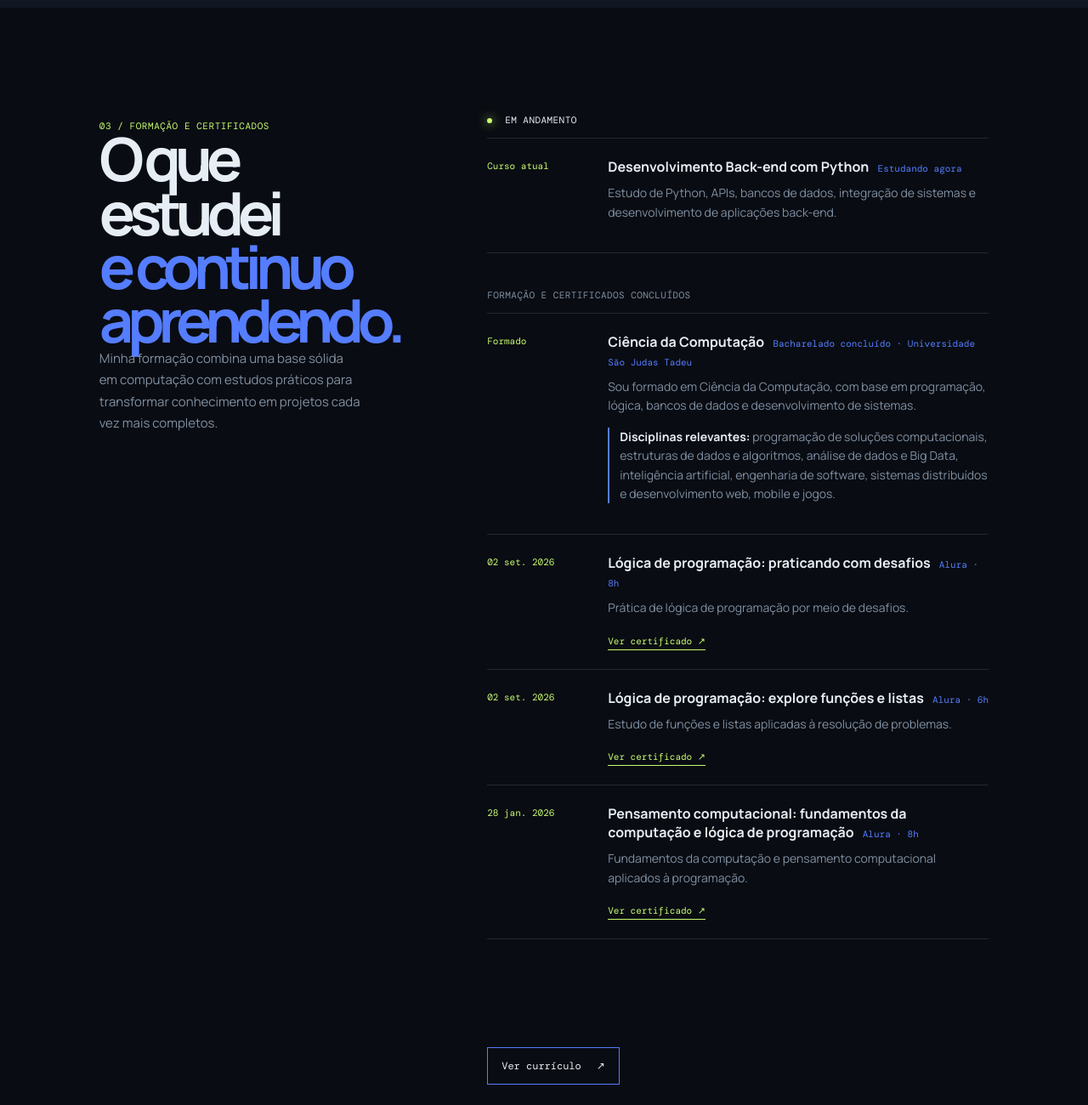
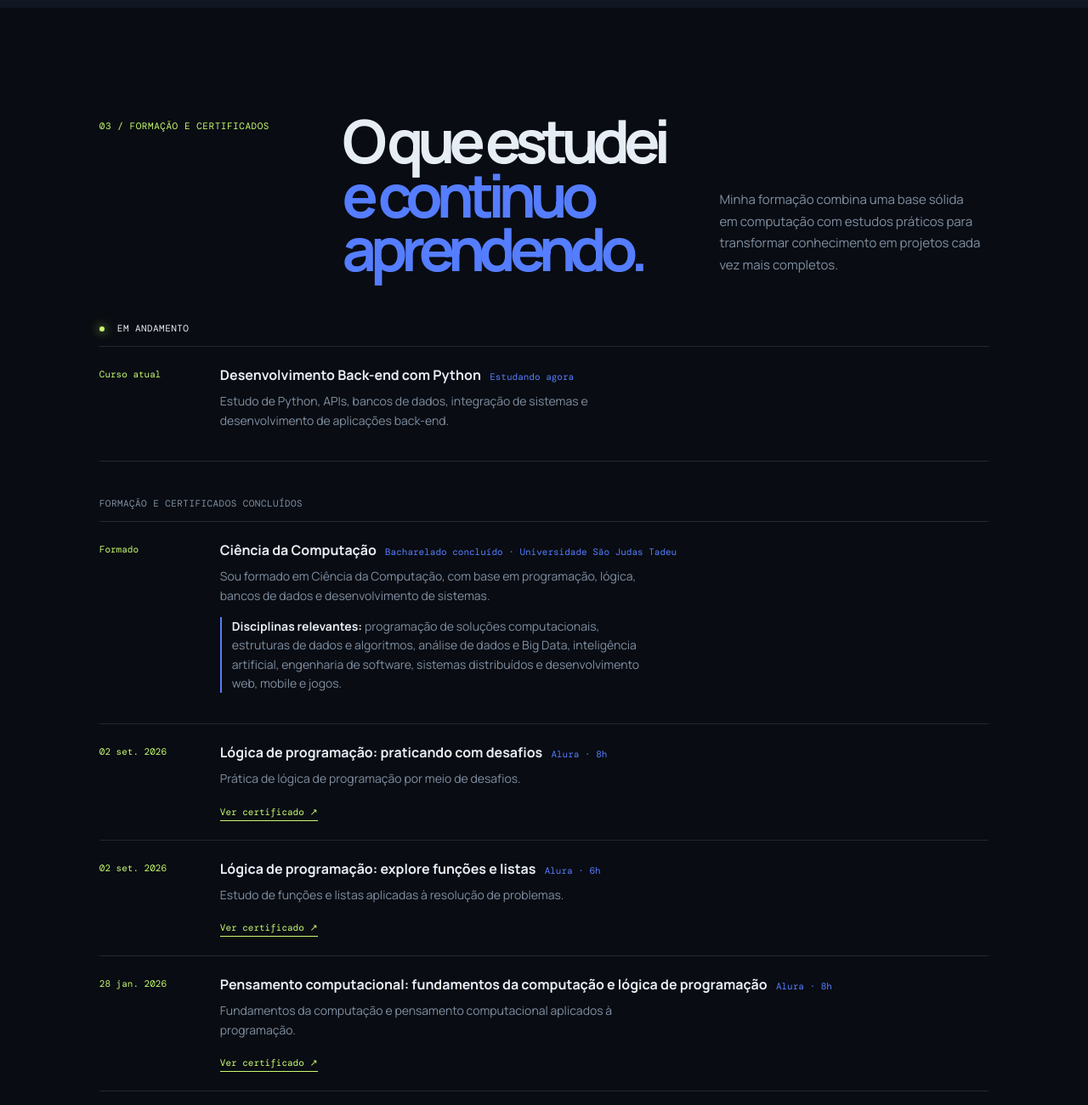
Before and after one commit to MarcelloBF/Portifolio, a plain HTML site: page index.html in a window 1280 px wide. Shown: the part 2340-3640 px from the top of the page at 85% size. Drawn offline with nearby package versions, Linux system fonts and the light colour scheme.

Commit message:
Reorganiza secao de formacao

```diff
--- a/styles-tech.css
+++ b/styles-tech.css
@@ -92,3 +92,11 @@ h1 { max-width: 650px; }
 	.plus-one { right: 18px; top: 220px; }
 	.plus-two { bottom: 18px; right: 28%; }
 }
+
+/* A formação usa a largura total para evitar uma coluna vazia ao lado da timeline. */
+.experience { display: block; }
+.experience .section-heading { display: grid; gap: 5vw; grid-template-columns: .7fr 1.2fr 1fr; margin-bottom: 55px; }
+.download-button { grid-column: auto; }
+@media (max-width: 760px) {
+	.experience .section-heading { display: block; }
+}
```
